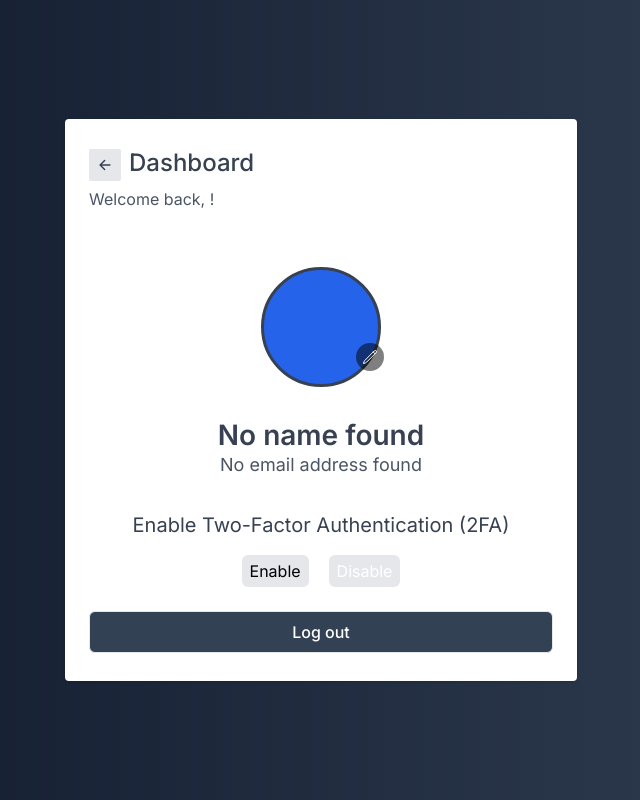
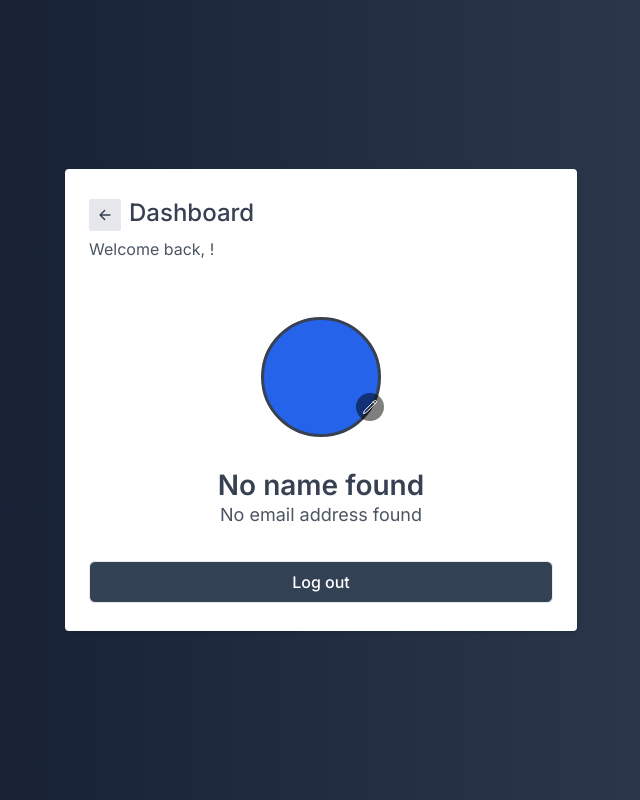
Before and after one commit to hossainpalin/login-system, a Next.js app: page /dashboard in a window 1280 px wide. Shown: the whole page, without its empty margins (319-959 px from the left). Built offline with nearby package versions, Linux system fonts and the light colour scheme; no server answers; the database is empty.

Commit message:
Provider field add user model

```diff
--- a/package.json
+++ b/package.json
@@ -23,6 +23,7 @@
     "react-icons": "^5.2.1",
     "react-spinners": "^0.13.8",
     "resend": "^3.3.0",
+    "sharp": "^0.33.4",
     "tailwind-merge": "^2.3.0"
   },
   "devDependencies": {
--- a/src/app/dashboard/page.tsx
+++ b/src/app/dashboard/page.tsx
@@ -45,10 +45,12 @@ export default async function DashboardPage() {
         </p>
       </div>
 
-      <EnableTwoFactor
-        isTwoFactorEnabled={user?.isTwoFactorEnabled}
-        email={user?.email}
-      />
+      {user?.provider === "credentials" && (
+        <EnableTwoFactor
+          isTwoFactorEnabled={user?.isTwoFactorEnabled}
+          email={user?.email}
+        />
+      )}
 
       <Logout isNav={false} />
     </div>
--- a/src/models/user-model.ts
+++ b/src/models/user-model.ts
@@ -33,9 +33,9 @@ const userSchema = new Schema(
       required: false,
       default: false,
     },
-    twoFactorConfirmation: {
-      type: Schema.Types.ObjectId,
-      ref: "twoFactorConfirmation",
+    provider: {
+      type: String,
+      default: "credentials",
       required: false,
     },
   },
```
Also changed, not shown: 1 other file (tests, documents, lock files or other folders).
